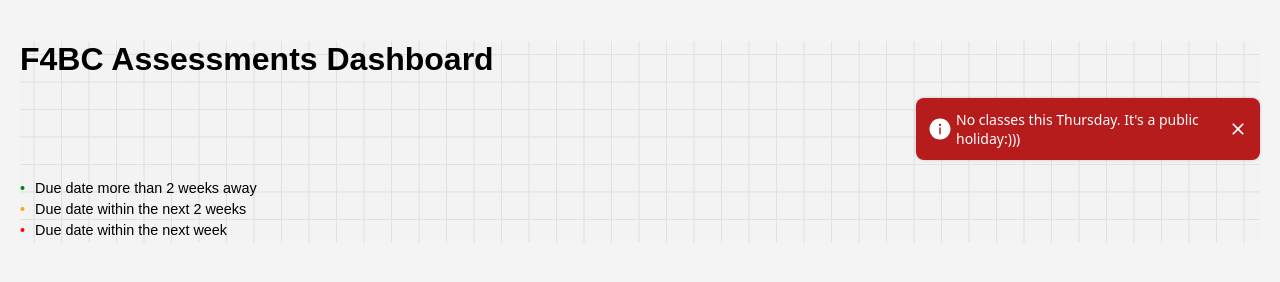
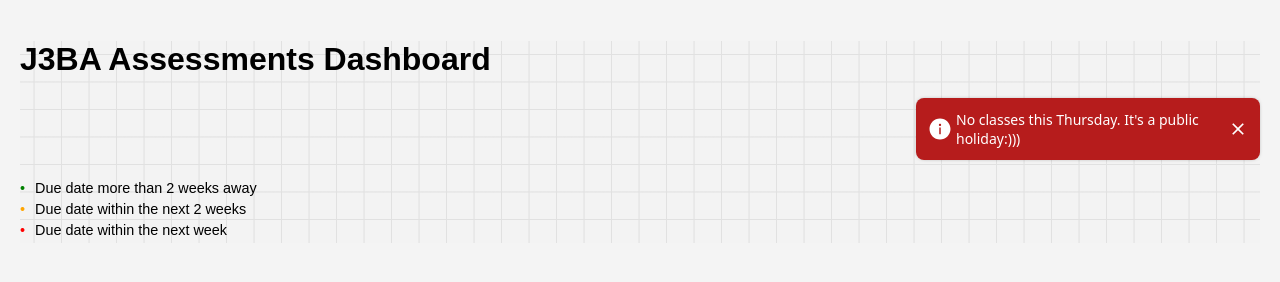
Before and after one commit to AndiiCodes/j3ba, a website: page public/index.html in a window 1280 px wide. Drawn offline with Linux system fonts and the light colour scheme; no server answers.

Commit message:
Update index.html

```diff
--- a/public/index.html
+++ b/public/index.html
@@ -3,7 +3,7 @@
   <head>
     <meta charset="UTF-8" />
     <meta name="viewport" content="width=device-width, initial-scale=1.0" />
-    <title>F4BC Dashboard</title>
+    <title>J3B Dashboard</title>
     <link
       rel="icon"
       href="https://encrypted-tbn0.gstatic.com/images?q=tbn:ANd9GcTm-VwgZfAXVKv_QSQn-AQlX2xtERPCXFd8MZgQiIdxNA&s"
@@ -113,7 +113,7 @@
   </head>
   <body>
     <div class="pattern">
-      <h1 class="heading">F4BC Assessments Dashboard</h1>
+      <h1 class="heading">J3BA Assessments Dashboard</h1>
       <div class="info-container" style="display: gird">
         <div class="info">
           <div class="info__icon">
```
